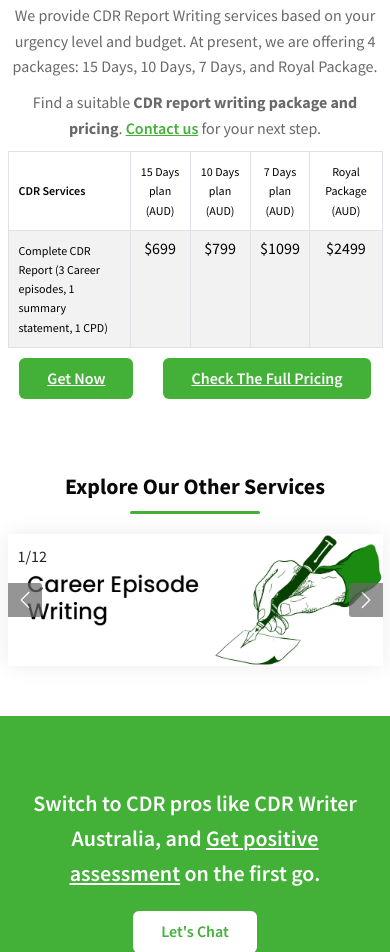
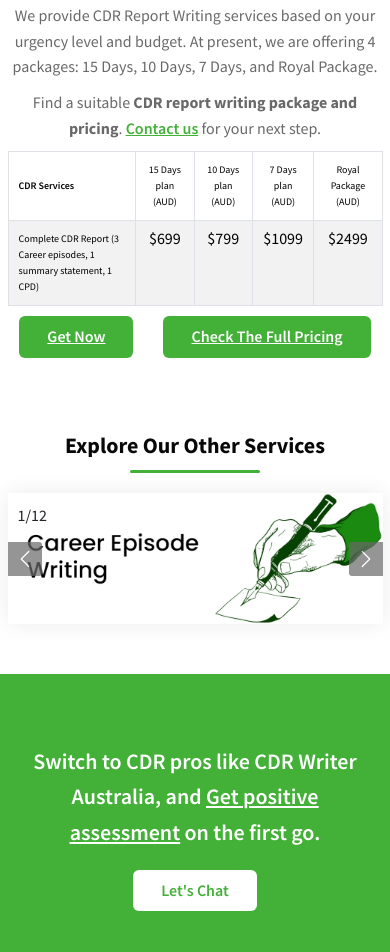
Before and after one commit to himsgyawali54/Yodda, a plain HTML site: page writer-redesign/cdr-report-writing.html in a window 390 px wide. Shown: the part 4956-5908 px from the top of the page. Drawn offline with nearby package versions, Linux system fonts and the light colour scheme.

Commit message:
pricing text size fixed

```diff
--- a/writer-redesign/styles/services.css
+++ b/writer-redesign/styles/services.css
@@ -32,7 +32,7 @@
 }
 .services-pricing .table th {
   padding: 1rem;
-  font-size: clamp(1.2rem, 1.5vw, 1.8rem);
+  font-size: clamp(1rem, 1.5vw, 1.8rem);
 }
 .services-pricing table tbody tr th {
   text-align: start;
```
